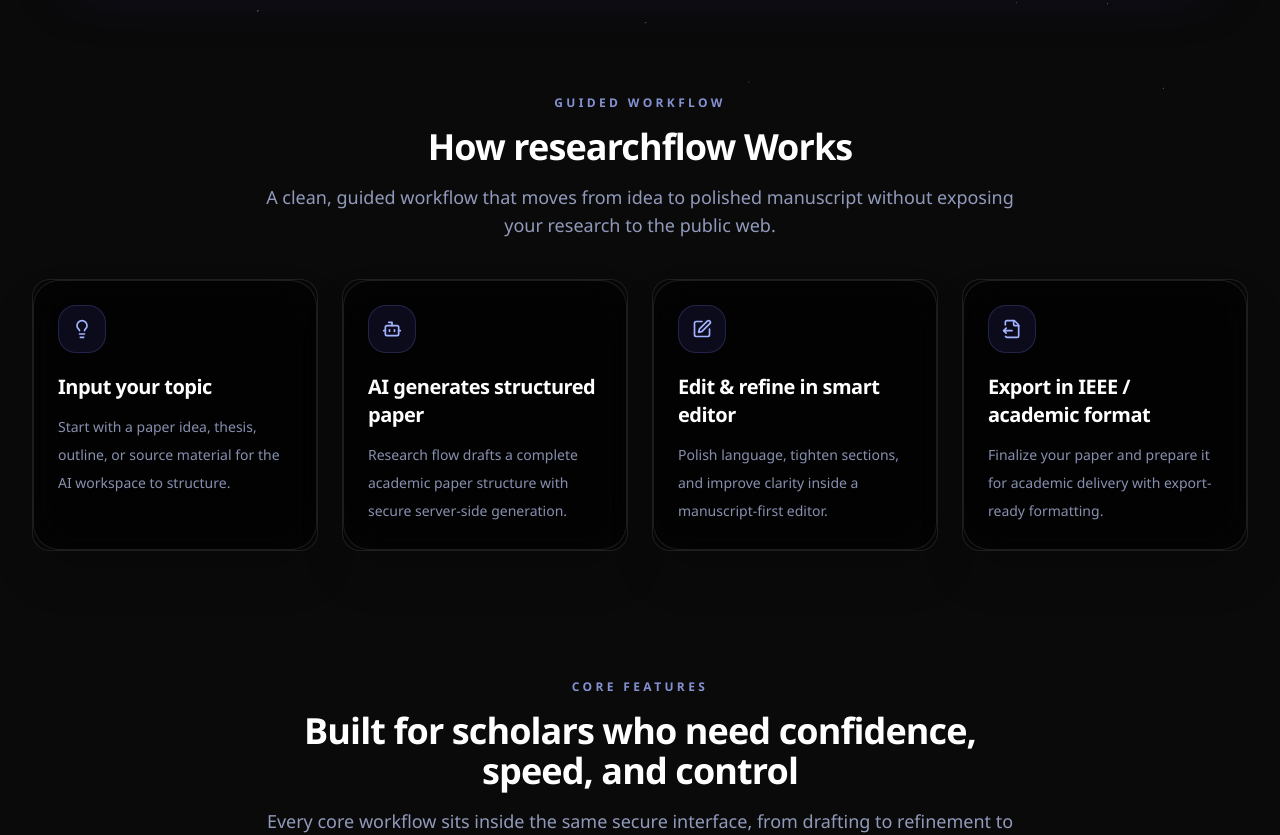
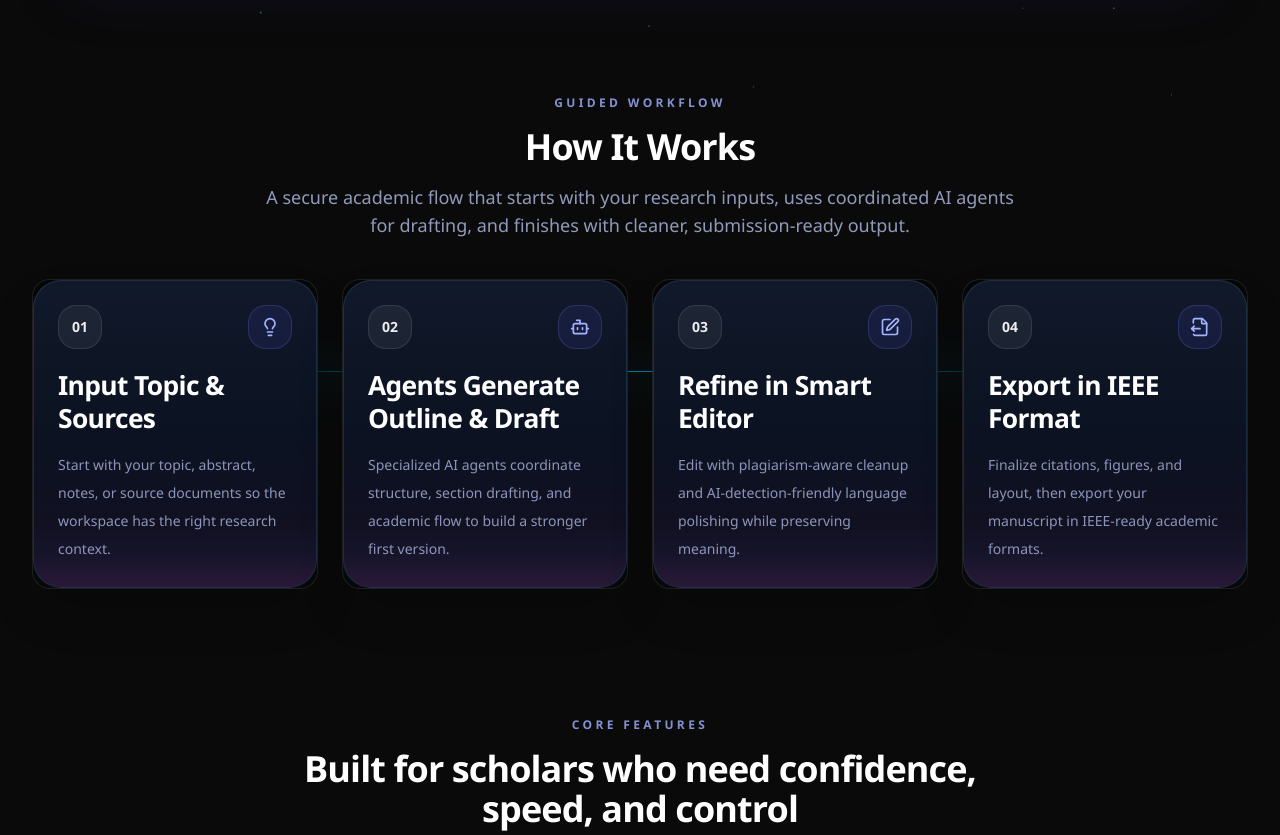
Before and after one commit to Mishalma/ResearchFlow-AI, a Next.js app: page / in a window 1280 px wide. Shown: the part 700-1535 px from the top of the page. Built offline with nearby package versions, Linux system fonts and the light colour scheme; no server answers; what google-auth-library would draw is missing.

Commit message:
ui update 4

```diff
--- a/app/page.tsx
+++ b/app/page.tsx
@@ -3,8 +3,6 @@ import { HeroSection } from "@/components/marketing/home/hero-section";
 import { TrustStrip } from "@/components/marketing/home/trust-strip";
 import { HowItWorksSection } from "@/components/marketing/home/how-it-works-section";
 import { FeaturesSection } from "@/components/marketing/home/features-section";
-import { DashboardPreviewSection } from "@/components/marketing/home/dashboard-preview-section";
-import { PricingTeaserSection } from "@/components/marketing/home/pricing-teaser-section";
 import { TestimonialsSection } from "@/components/marketing/home/testimonials-section";
 import { ReferEarnSection } from "@/components/marketing/home/refer-earn-section";
 import { PublicHomeFooter } from "@/components/marketing/home/public-home-footer";
@@ -23,8 +21,6 @@ export default async function HomePage() {
         <TrustStrip />
         <HowItWorksSection />
         <FeaturesSection />
-        <DashboardPreviewSection />
-        <PricingTeaserSection user={user} />
         <TestimonialsSection />
         <ReferEarnSection user={user} />
       </main>
--- a/components/marketing/home/how-it-works-section.tsx
+++ b/components/marketing/home/how-it-works-section.tsx
@@ -1,4 +1,9 @@
-import { Bot, FileOutput, Lightbulb, PenSquare } from "lucide-react";
+import {
+  Bot,
+  FileOutput,
+  Lightbulb,
+  PenSquare,
+} from "lucide-react";
 
 import { FloatingCard } from "@/components/3d/FloatingCard";
 
@@ -6,27 +11,31 @@ import { SectionHeading } from "./section-heading";
 
 const steps = [
   {
-    title: "Input your topic",
+    step: "01",
+    title: "Input Topic & Sources",
     description:
-      "Start with a paper idea, thesis, outline, or source material for the AI workspace to structure.",
+      "Start with your topic, abstract, notes, or source documents so the workspace has the right research context.",
     icon: Lightbulb,
   },
   {
-    title: "AI generates structured paper",
+    step: "02",
+    title: "Agents Generate Outline & Draft",
     description:
-      "Research flow drafts a complete academic paper structure with secure server-side generation.",
+      "Specialized AI agents coordinate structure, section drafting, and academic flow to build a stronger first version.",
     icon: Bot,
   },
   {
-    title: "Edit & refine in smart editor",
+    step: "03",
+    title: "Refine in Smart Editor",
     description:
-      "Polish language, tighten sections, and improve clarity inside a manuscript-first editor.",
+      "Edit with plagiarism-aware cleanup and AI-detection-friendly language polishing while preserving meaning.",
     icon: PenSquare,
   },
   {
-    title: "Export in IEEE / academic format",
+    step: "04",
+    title: "Export in IEEE Format",
     description:
-      "Finalize your paper and prepare it for academic delivery with export-ready formatting.",
+      "Finalize citations, figures, and layout, then export your manuscript in IEEE-ready academic formats.",
     icon: FileOutput,
   },
 ];
@@ -40,28 +49,42 @@ export function HowItWorksSection() {
       <div className="mx-auto max-w-7xl space-y-10">
         <SectionHeading
           eyebrow="Guided Workflow"
-          title="How researchflow Works"
-          description="A clean, guided workflow that moves from idea to polished manuscript without exposing your research to the public web."
+          title="How It Works"
+          description="A secure academic flow that starts with your research inputs, uses coordinated AI agents for drafting, and finishes with cleaner, submission-ready output."
         />
+
+        <div className="relative">
+          <div className="pointer-events-none absolute left-[8%] right-[8%] top-[92px] hidden h-px bg-gradient-to-r from-transparent via-sky-400/65 to-transparent xl:block" />
+          <div className="pointer-events-none absolute left-[12%] right-[12%] top-[88px] hidden h-3 rounded-full bg-sky-400/12 blur-xl xl:block" />
 
           <div className="grid gap-4 md:grid-cols-2 xl:grid-cols-4 xl:gap-6">
           {steps.map((step, index) => (
             <FloatingCard key={step.title} className="group" delay={index * 0.05}>
-              <div className="h-full rounded-[26px] border border-white/10 bg-black/30 p-5 backdrop-blur-xl md:p-6">
-                <div className="mb-5 flex h-12 w-12 items-center justify-center rounded-2xl border border-indigo-400/20 bg-indigo-500/10">
+              <div className="relative h-full overflow-hidden rounded-[28px] border border-sky-300/14 bg-gradient-to-b from-[#111a2c]/96 via-[#0c1323]/94 to-[#151024]/94 p-5 shadow-[0_20px_60px_-35px_rgba(56,189,248,0.28)] backdrop-blur-xl md:p-6">
+                <div className="pointer-events-none absolute inset-x-0 bottom-0 h-16 bg-gradient-to-t from-fuchsia-400/10 via-indigo-400/4 to-transparent" />
+                <div className="relative">
+                  <div className="mb-5 flex items-start justify-between gap-3">
+                    <div className="flex h-11 min-w-11 items-center justify-center rounded-2xl border border-white/10 bg-white/6 text-sm font-semibold text-white/92">
+                      {step.step}
+                    </div>
+                    <div className="flex h-11 w-11 items-center justify-center rounded-2xl border border-indigo-400/20 bg-indigo-500/10">
                       <step.icon className="h-5 w-5 text-indigo-300" />
                     </div>
-                <h3 className="text-xl font-semibold tracking-tight text-white">
+                  </div>
+
+                  <h3 className="max-w-[14rem] text-[1.65rem] font-semibold leading-tight tracking-tight text-white">
                     {step.title}
                   </h3>
-                <p className="mt-3 text-sm leading-7 text-indigo-200/68">
+                  <p className="mt-4 text-sm leading-7 text-indigo-200/68">
                     {step.description}
                   </p>
+                </div>
               </div>
             </FloatingCard>
           ))}
           </div>
         </div>
+      </div>
     </section>
   );
 }
--- a/components/marketing/home/public-home-nav.tsx
+++ b/components/marketing/home/public-home-nav.tsx
@@ -111,7 +111,6 @@ export function PublicHomeNav({ user }: PublicHomeNavProps) {
   const resourceItems = useMemo<NavItem[]>(
     () => [
       { label: "How It Works", href: "#how-it-works" },
-      { label: "Dashboard Preview", href: "#dashboard-preview" },
       { label: "Refer & Earn", href: "#refer-earn" },
       { label: "What Users Say", href: "#testimonials" },
     ],
@@ -121,7 +120,6 @@ export function PublicHomeNav({ user }: PublicHomeNavProps) {
   const mobileItems = useMemo<NavItem[]>(
     () => [
       ...featureItems,
-      { label: "Pricing", href: "#pricing" },
       ...resourceItems,
     ],
     [featureItems, resourceItems],
@@ -174,12 +172,6 @@ export function PublicHomeNav({ user }: PublicHomeNavProps) {
 
             <nav className="hidden items-center gap-1 lg:flex">
               <NavDropdown label="Features" items={featureItems} />
-              <Link
-                href="#pricing"
-                className="rounded-full px-3 py-2 text-sm font-medium text-indigo-100/74 transition-colors hover:bg-white/6 hover:text-white"
-              >
-                Pricing
-              </Link>
               <NavDropdown label="Resources" items={resourceItems} />
             </nav>
 
```
Also changed, not shown: 1 other file (tests, documents, lock files or other folders). Lines whose indentation alone changed are shown as unchanged.
